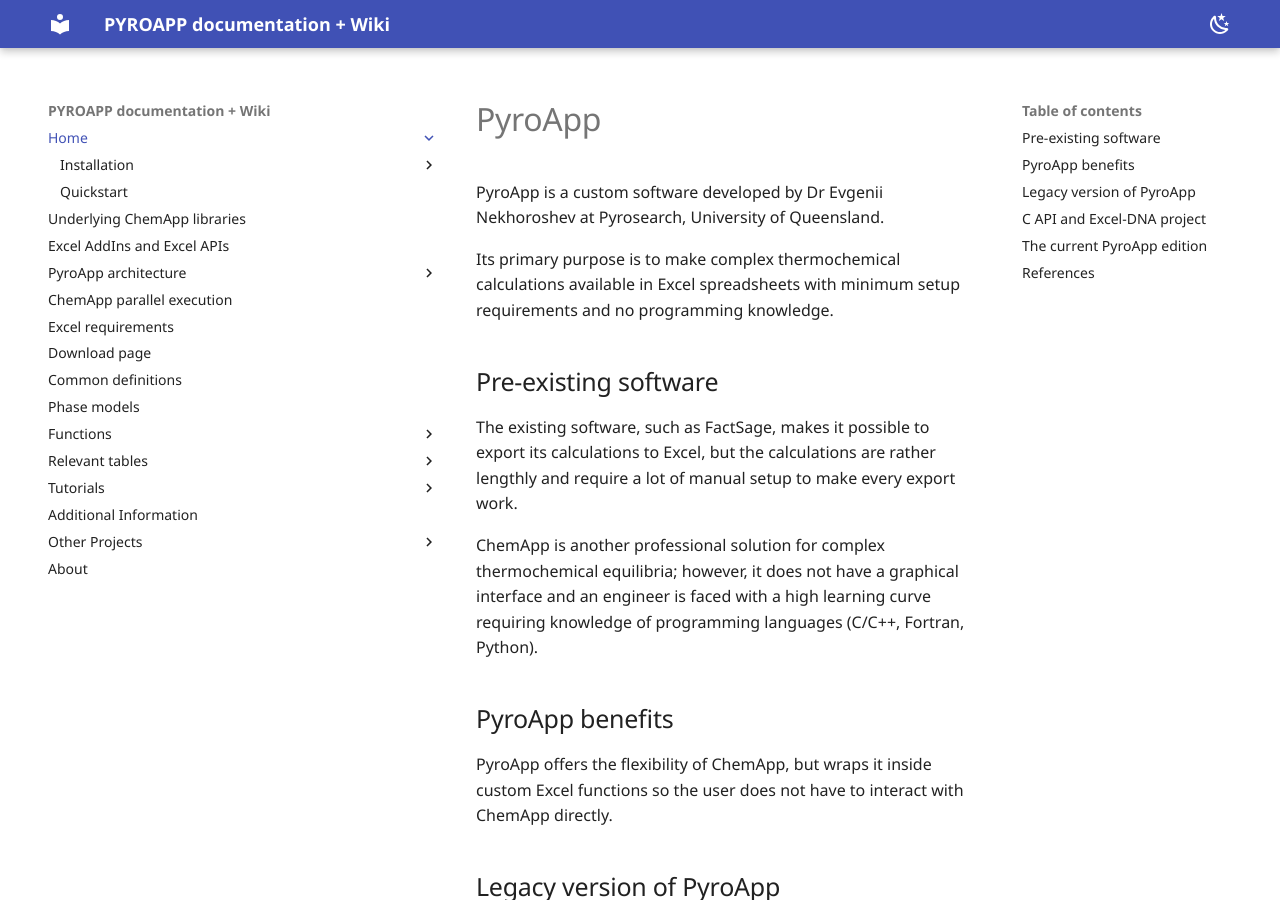
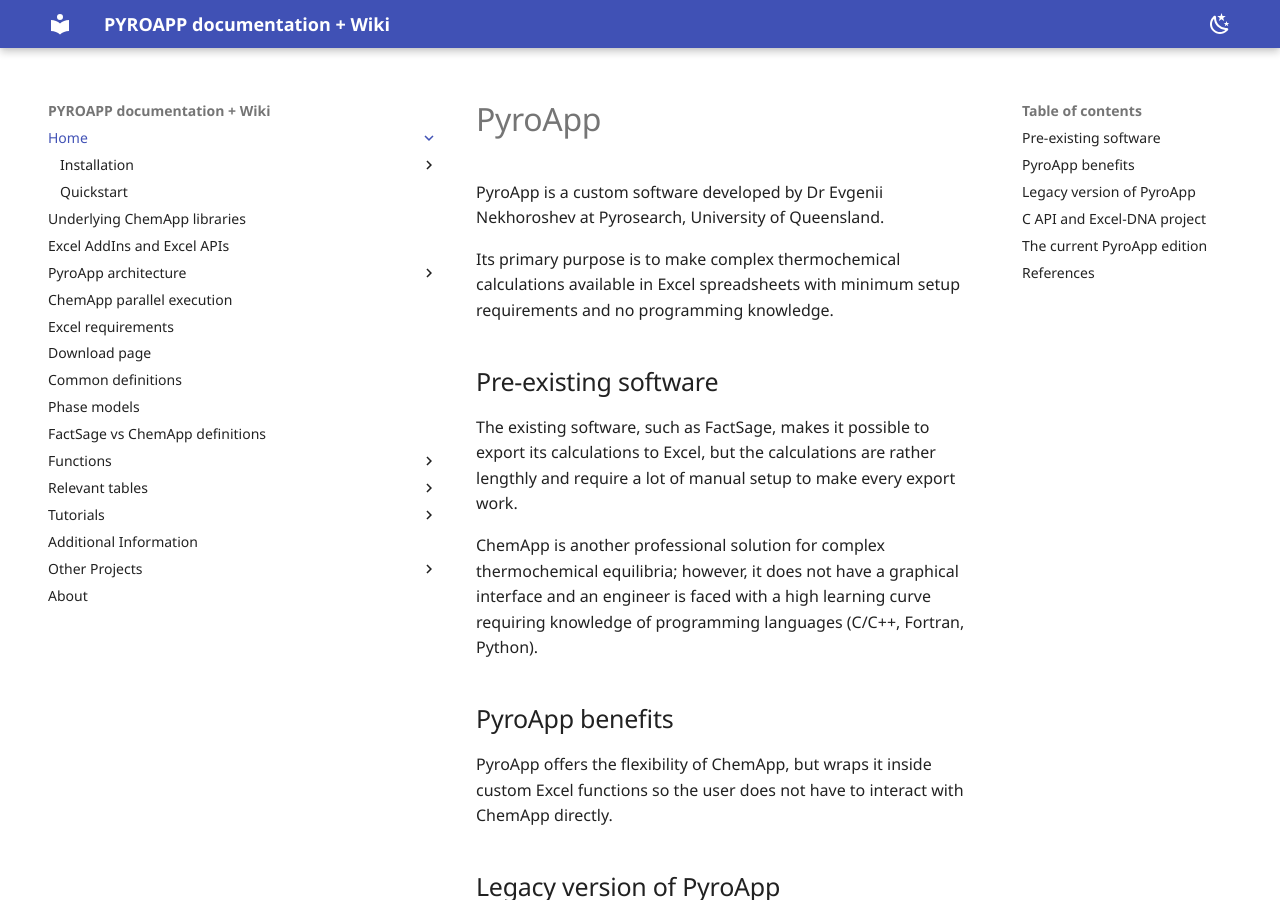
Before and after one commit to evnekdev/pyroapp-docs, an MkDocs documentation site: the page built from docs/index.md, in a window 1280 px wide and 900 px high. Built offline with MkDocs 1.6.1 and Material for MkDocs 9.7.7, drawn with Linux system fonts in a browser that asks for light colours; some web fonts are replaced.

Commit message:
more stubs

```diff
--- a/mkdocs.yml
+++ b/mkdocs.yml
@@ -57,6 +57,7 @@
 
   - Common definitions : common-definitions.md
   - Phase models : phase-models.md
+  - FactSage vs ChemApp definitions: factsage-chemapp-definitions.md
 
   - Functions :
 
```
Also changed, not shown: docs/factsage-chemapp-definitions.md (added, +1 -0 lines).
